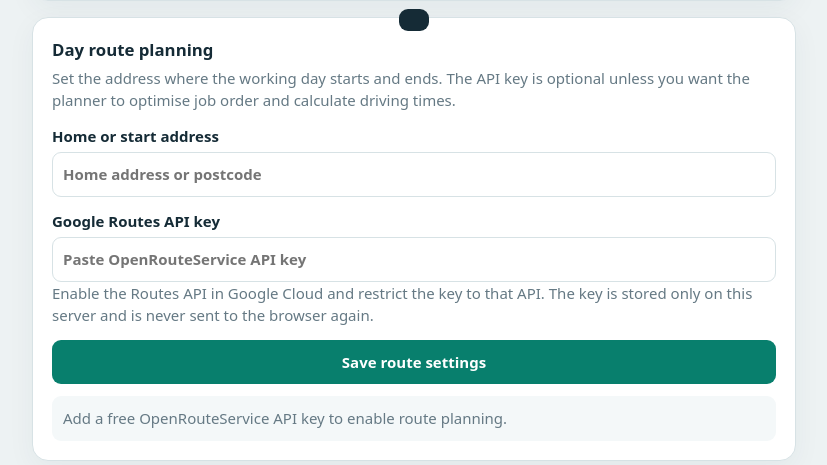
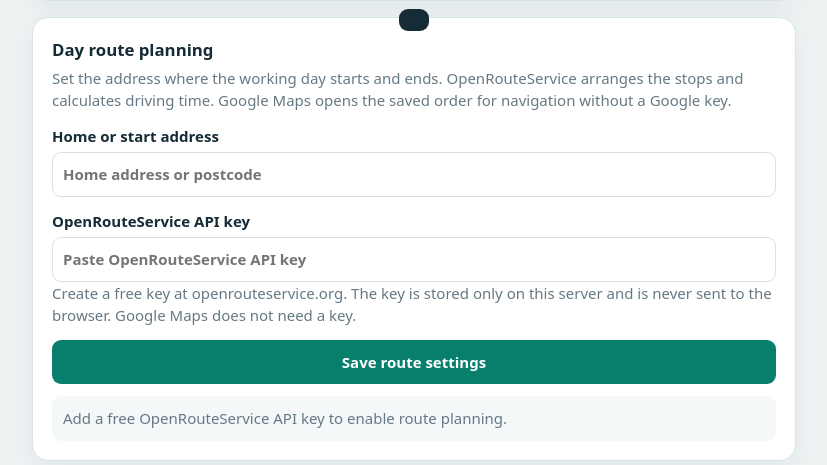
Before and after one commit to adamrfreeman644/job-pack-planner, a Flask app: page /settings in a window 1280 px wide. Shown: the part 851-1316 px from the top of the page, without its empty margins (226-1053 px from the left). Run offline with Flask 3, Linux system fonts and the light colour scheme; data that the repository does not hold is empty; parts of the project's set-up code (start-up, migrations or seed data) failed here and were passed over; some libraries are stand-ins or nearby versions.

Commit message:
Update route provider settings

```diff
--- a/templates/settings.html
+++ b/templates/settings.html
@@ -26,10 +26,10 @@
     </section>
     <section class="card">
       <h2>Day route planning</h2>
-      <p>Set the address where the working day starts and ends. The API key is optional unless you want the planner to optimise job order and calculate driving times.</p>
+      <p>Set the address where the working day starts and ends. OpenRouteService arranges the stops and calculates driving time. Google Maps opens the saved order for navigation without a Google key.</p>
       <label class="field">Home or start address<input id="route-home" placeholder="Home address or postcode" autocomplete="street-address"></label>
-      <label class="field">Google Routes API key<input id="route-key" type="password" autocomplete="new-password" placeholder="Paste Google Routes API key"></label>
-      <p class="help">Enable the Routes API in Google Cloud and restrict the key to that API. The key is stored only on this server and is never sent to the browser again.</p>
+      <label class="field">OpenRouteService API key<input id="route-key" type="password" autocomplete="new-password" placeholder="Paste OpenRouteService API key"></label>
+      <p class="help">Create a free key at openrouteservice.org. The key is stored only on this server and is never sent to the browser. Google Maps does not need a key.</p>
       <button class="wide" id="route-save" type="button">Save route settings</button>
       <button class="secondary wide" id="route-clear" type="button" hidden>Remove saved API key</button>
       <div class="status" id="route-status" role="status">Loading route settings…</div>
```
